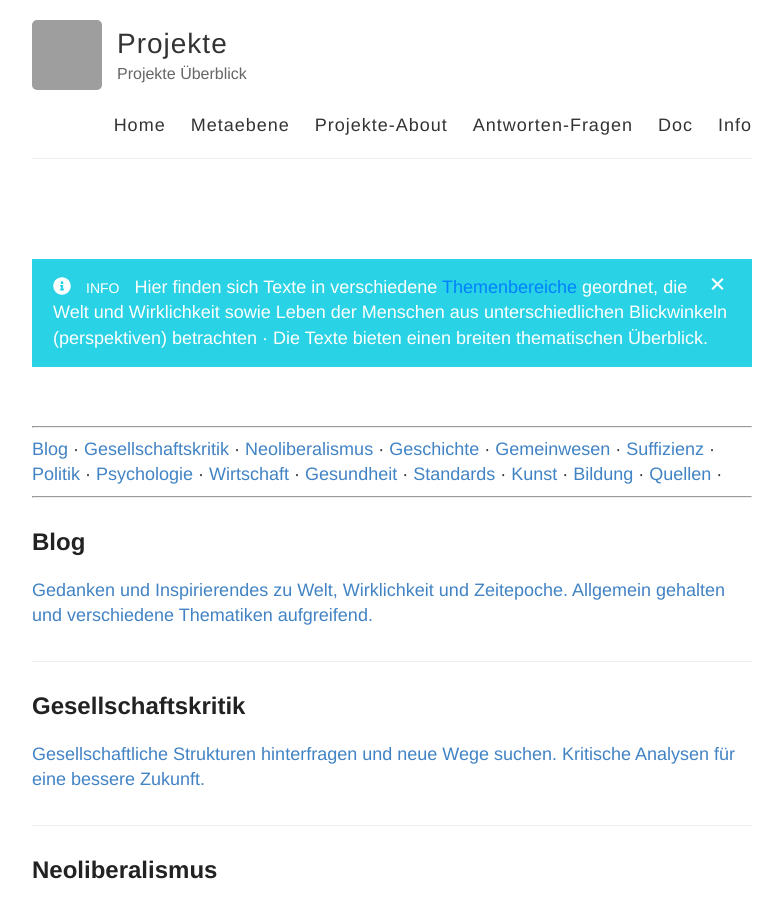
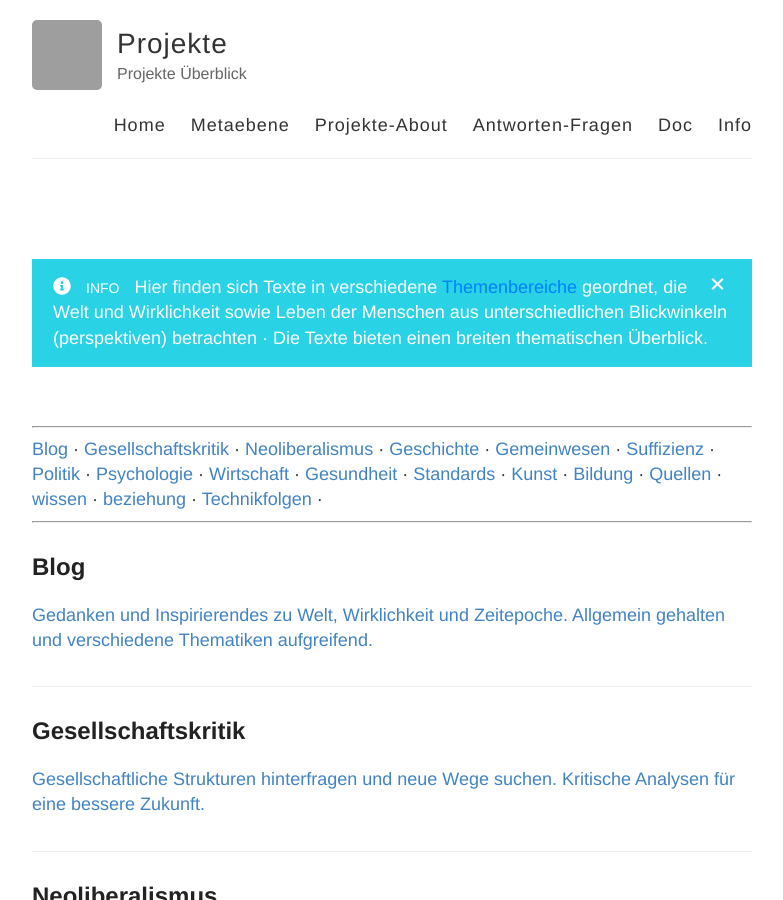
Before and after one commit to S2030c/projekte, a Jekyll site: the page built from index.html, in a window 1280 px wide and 900 px high. Shown: the whole window, without its empty margins (248-1031 px from the left). Built offline with Jekyll 4.4.1, drawn with Linux system fonts in a browser that asks for light colours; nearby versions of some CDN libraries; grey boxes are pictures that could not be loaded.

Commit message:
Update index.html

```diff
--- a/index.html
+++ b/index.html
@@ -20,6 +20,9 @@ layout: default
 <a href="https://s2030c.github.io/kunst/" title="" target="_">Kunst</a> ·
 <a href="https://s2030c.github.io/bildung/" title="" target="_">Bildung</a> ·
 <a href="https://s2030c.github.io/quellen/" title="" target="_">Quellen</a> ·
+<a href="https://s2030c.github.io/wissen/" title="" target="_">wissen</a> ·
+<a href="https://s2030c.github.io/beziehung/" title="" target="_">beziehung</a> ·
+<a href="https://s2030c.github.io/technikfolgen/" title="" target="_">Technikfolgen</a> ·
 
 
 <hr>
```
